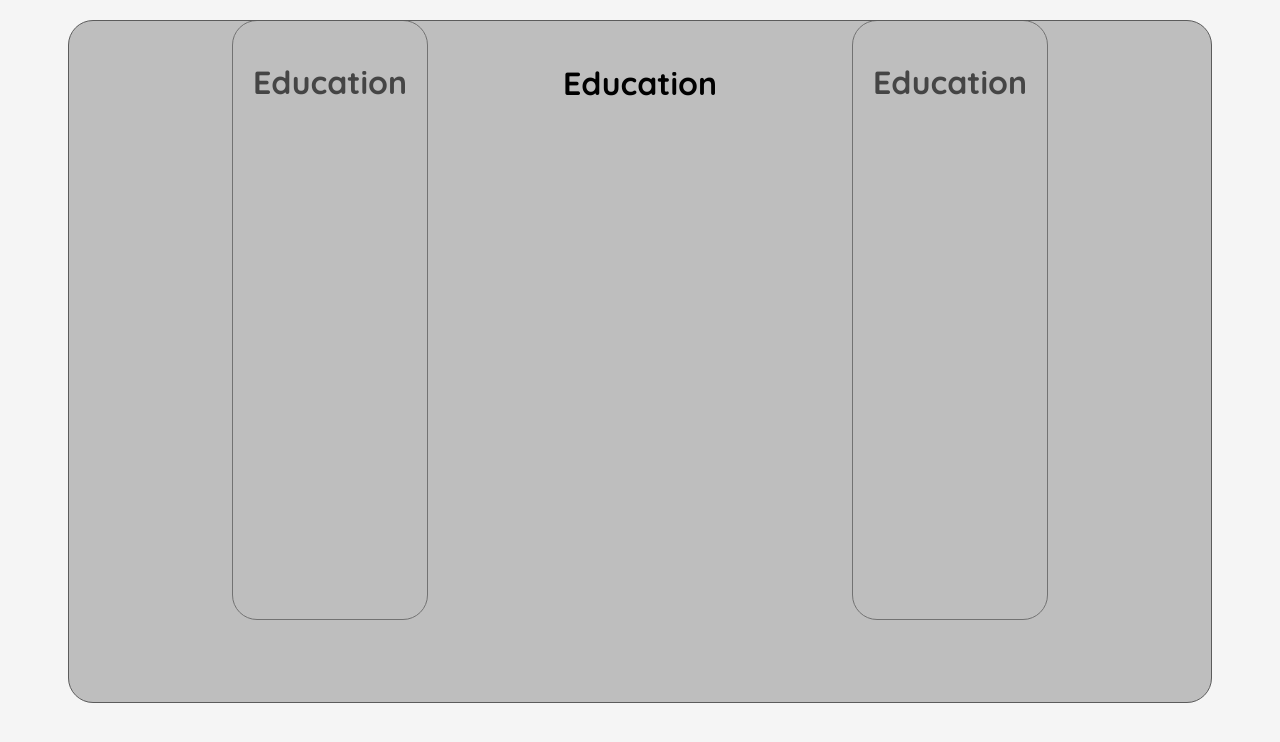
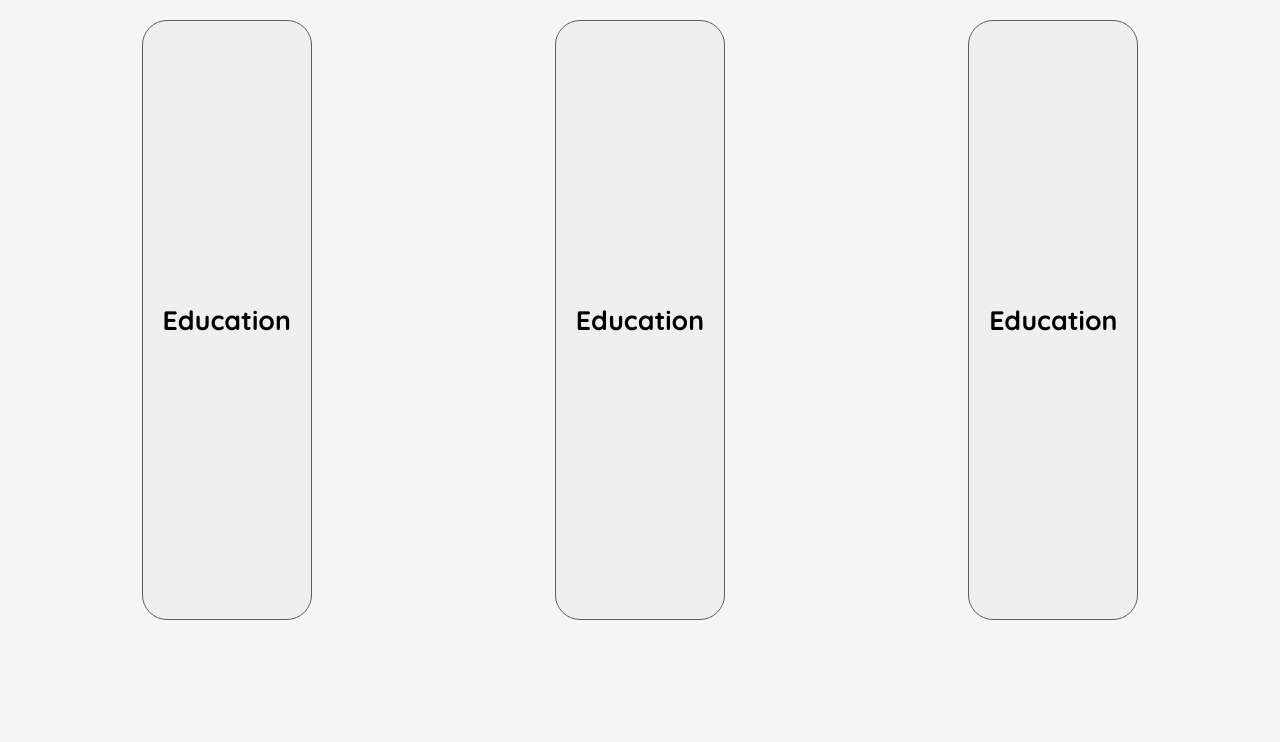
Before and after one commit to diremu/portfolio-website, a React (Create React App) app: page / in a window 1280 px wide. Shown: the top 742 px of the page. Built offline with nearby package versions, Linux system fonts and the light colour scheme.

Commit message:
started next phase of cards

```diff
--- a/src/Introduction/Introduction.css
+++ b/src/Introduction/Introduction.css
@@ -23,7 +23,7 @@ div>p {
     border-bottom: 3px solid white;
     color: white;
     font-size: 1.5rem;
-    border-radius: 15%;
+    border-radius: 10px;
 }
 
 #explore-link a:hover {
--- a/src/components/Cards/Cards.css
+++ b/src/components/Cards/Cards.css
@@ -1,3 +1,8 @@
+@font-face {
+    font-family: 'Quicksand';
+    src: local('Quicksand'), url(../../fonts/Quicksand-VariableFont_wght.ttf) format(woff);
+}
+
 #cards-container {
     text-align: center;
     display: flex;
@@ -5,6 +10,7 @@
     padding: 10px;
     height: 75vh;
     max-height: 600px;
+    position: relative;
 }
 
 
@@ -14,11 +20,20 @@
     text-decoration: none;
     color: black;
     padding: 1.6%;
+    cursor: pointer;
 }
 
-.enlarged {
+.cards:hover {
+    box-shadow: 180deg 1px  2px inset;
+}
+
+#popped {
     position: absolute;
-    width: 86vw;
-    height: 80vh;
+    width: 100vw;
+    height: 100vh;
     background-color: rgba(136, 136, 136, 0.507);
 }
+
+#cards-container button {
+    font-family:Quicksand ;
+}
--- a/src/components/Cards/Cards.jsx
+++ b/src/components/Cards/Cards.jsx
@@ -1,25 +1,41 @@
 import './Cards.css'
+import React, {useState} from 'react';
+
+function DivBuilder() {
+    return (
+    <>
+        <button type="button" id="popped-up">
+            <div className="hidden"></div>
+            <div className="content">
+                <h1>Education</h1>
+                <p>Hello there. i want to see the world sometime later.</p>
+            </div>
+            <div className="hidden"></div>
+        </button>
+    </>
+    )
+}
 
 export default function Cards() {
-
+    let [expand, setExpanded] = useState("");
     return (
         <>
         <div id="cards-container">
-            <a href="#first-card"  className="cards enlarged">
+            <button type="button" onClick={DivBuilder}  className={`cards ${expand === "first-card" ? "enlarged" : ""}`}>
                 <div id="first-card">
                 <h1>Education</h1>
             </div>
-            </a>
-            <a href="#second-card"  className="cards">
+            </button>
+            <button type="button" onClick={() => {setExpanded("second-card")}}  className={`cards ${expand === "second-card" ? "enlarged" : ""}`}>
                 <div id="second-card">
                 <h1>Education</h1>
             </div>
-            </a>
-            <a href="#third-card"  className="cards">
+            </button>
+            <button type="button" onClick={() => {setExpanded("third-card")}}  className={`cards ${expand === "third-card" ? "enlarged" : ""}`}>
                 <div id="third-card">
                 <h1>Education</h1>
             </div>
-            </a>
+            </button>
         </div>
         </>
     )
--- a/src/components/Navbar/Navbar.js
+++ b/src/components/Navbar/Navbar.js
@@ -5,7 +5,7 @@ import React, {useEffect, useState} from 'react'
 const Navbar = () => {
     const [activeLink, setActiveLink] = useState(sessionStorage.getItem('activeLink') || 'home');
     const handleLinkClick = link => setActiveLink(link);
-    useEffect(()=>{sessionStorage.setItem('activeLink',activeLink)},[activeLink])
+    useEffect(()=>{sessionStorage   .setItem('activeLink',activeLink)},[activeLink])
     return(
         <nav id="top-nav">
             <ul>
```
